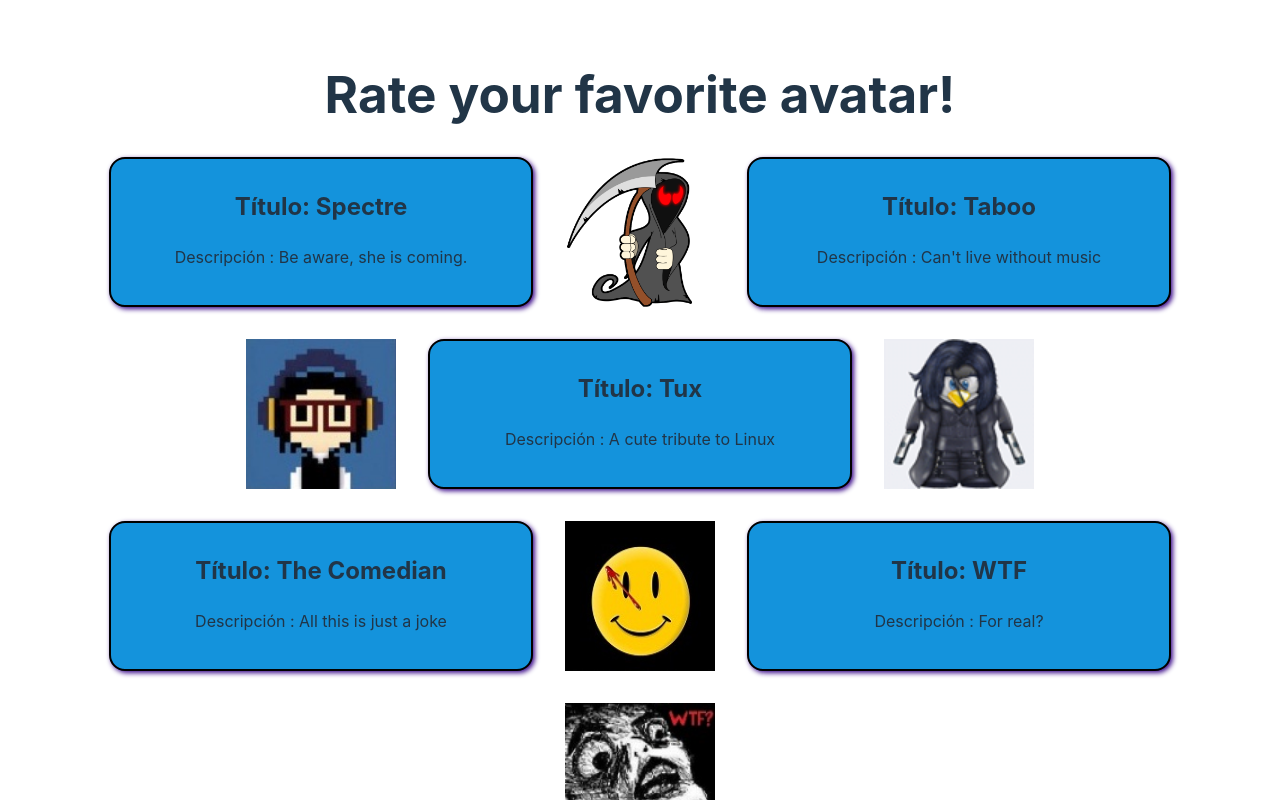
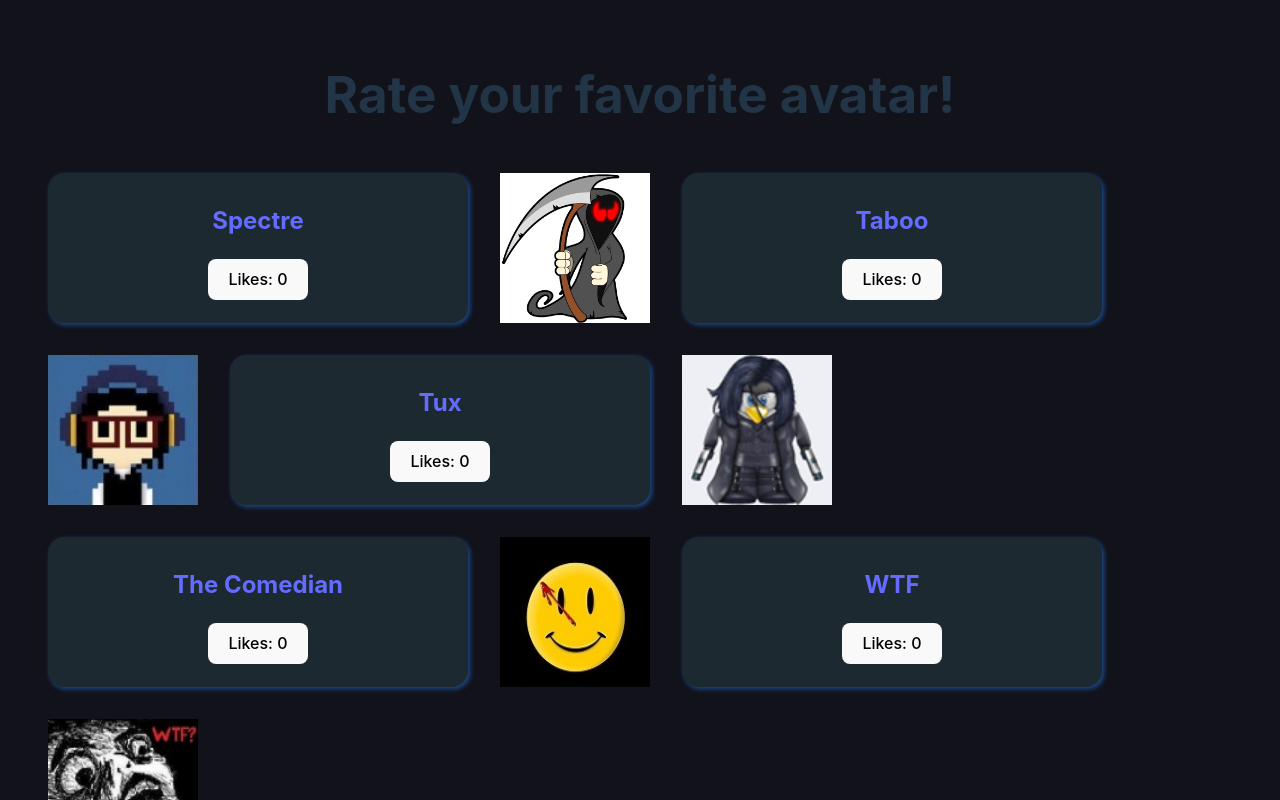
Before and after one commit to hesoler/vite-project, a React (Vite) app: page / in a window 1280 px wide. Shown: the top 800 px of the page. Built offline with nearby package versions, Linux system fonts and the light colour scheme.

Commit message:
adding routes and rate button

```diff
--- a/src/App.css
+++ b/src/App.css
@@ -45,7 +45,8 @@
   display: flex;
   gap: 2em;
   flex-wrap: wrap;
-  justify-content: center;
+  /* justify-content: center; */
+  padding: 1em;
 }
  .App h1 {
   text-align: center;
--- a/src/App.jsx
+++ b/src/App.jsx
@@ -1,6 +1,6 @@
-import { useState } from "react";
-import reactLogo from "./assets/react.svg";
-import viteLogo from "/vite.svg";
+// import { useState } from "react";
+// import reactLogo from "./assets/react.svg";
+// import viteLogo from "/vite.svg";
 import "./App.css";
 import Card from "./components/Card";
 import avatars from "./data/avatars";
@@ -9,11 +9,11 @@ import Showhide from "./components/Showhide";
 function App() {
   // const [count, setCount] = useState(0)
 
-  const avatarList = avatars.map((v) => {
+  const avatarList = avatars.map((avt) => {
     return (
       <>
-        <Card title={v.name} description={v.description} />
-        <img src={v.imageURL} width="150px" height="150px"></img>
+        <Card title={avt.name} description={avt.description} path={avt.path} />
+        <img src={avt.imageURL} width="150px" height="150px" />
       </>
     );
   });
@@ -44,8 +44,6 @@ function App() {
         <h1>Rate your favorite avatar!</h1>
 
         <div className="container">{avatarList}</div>
-
-        <Showhide />
       </div>
     </>
   );
--- a/src/components/Card.css
+++ b/src/components/Card.css
@@ -1,9 +1,9 @@
 .Card {
     width: 400px;
     border-radius: 1em;
-    box-shadow: 2px 2px 5px rgb(58, 9, 138);
-    background-color: rgb(20, 147, 220);
+    box-shadow: 2px 2px 5px rgb(27, 76, 141);
+    background-color: rgb(29, 41, 48);
     text-align: center;
     padding: 10px;
-    border: 2px solid rgb(0, 0, 0);
+    /* border: 2px solid rgb(0, 0, 0); */
 }
--- a/src/components/Card.jsx
+++ b/src/components/Card.jsx
@@ -1,13 +1,21 @@
-import React from 'react'
-import './Card.css'
+import React from "react";
+import "./Card.css";
+import { Link } from "react-router-dom";
+import { useState } from "react";
 
-function Card({ title = "Default", description = "Default" }) {
+function Card({ title = "Default", description = "Default", path }) {
+  const [count, setCount] = useState(0);
+
   return (
-    <div className='Card'>
-      <h2>T&iacute;tulo: {title}</h2>
-      <p>Descripci&oacute;n : {description}</p>
+    <div className="Card">
+      <Link to={path}>
+        <h2>{title}</h2>
+      </Link>
+      <button onClick={() => setCount((count) => count + 1)}>
+        Likes: {count}
+      </button>
     </div>
-  )
+  );
 }
 
-export default Card
+export default Card;
--- a/src/components/Showhide.jsx
+++ b/src/components/Showhide.jsx
@@ -2,7 +2,7 @@ import React, { useState } from "react";
 
 function Showhide() {
   const [show, setShow] = useState(true);
-  const handleClick = (event) => {
+  const handleClick = () => {
     setShow(!show);
   };
   return (
--- a/src/data/avatars.js
+++ b/src/data/avatars.js
@@ -2,27 +2,32 @@ const avatars = [
     {
         name: "Spectre",
         description: "Be aware, she is coming.",
-        imageURL: "src/assets/images/spectre.png"
+        imageURL: "src/assets/images/spectre.png",
+        path: 'spectre'
     },
     {
         name: "Taboo",
         description: "Can't live without music",
-        imageURL: "src/assets/images/taboo.jpg"
+        imageURL: "src/assets/images/taboo.jpg",
+        path: "taboo",
     },
     {
         name: "Tux",
         description: "A cute tribute to Linux",
-        imageURL: "src/assets/images/tux.png"
+        imageURL: "src/assets/images/tux.png",
+        path: 'tux'
     },
     {
         name: "The Comedian",
         description: "All this is just a joke",
-        imageURL: "src/assets/images/watchmen.jpg"
+        imageURL: "src/assets/images/watchmen.jpg",
+        path: 'thecomedian'
     },
     {
         name: "WTF",
         description: "For real?",
-        imageURL: "src/assets/images/WTF.jpg"
+        imageURL: "src/assets/images/WTF.jpg",
+        path: 'wtf'
     }
 ]
 
--- a/src/index.css
+++ b/src/index.css
@@ -20,7 +20,7 @@ a {
   text-decoration: inherit;
 }
 a:hover {
-  color: #535bf2;
+  color: #37a1e7;
 }
 
 body {
@@ -29,6 +29,7 @@ body {
   place-items: center;
   min-width: 320px;
   min-height: 100vh;
+  background-color:#12121b ;
 }
 
 h1 {
--- a/src/main.jsx
+++ b/src/main.jsx
@@ -4,6 +4,7 @@ import App from "./App.jsx";
 import "./index.css";
 import { createBrowserRouter, RouterProvider } from "react-router-dom";
 import avatars from "./data/avatars.js";
+import AvatarView from "./views/AvatarView.jsx";
 
 const routes = [
   {
@@ -15,7 +16,7 @@ const routes = [
 avatars.forEach((avatar) => {
   routes.push({
     path: avatar.name,
-    element: <div>{avatar.name}</div>,
+    element: <AvatarView avatar={avatar} />,
   });
 });
 
--- /dev/null
+++ b/src/views/AvatarView.css
@@ -0,0 +1,9 @@
+.avatarView {
+  margin: auto;
+  width: 90%;
+  text-align: center;
+}
+.avatarView img {
+  /* display: block; */
+  max-width: 400px;
+}
--- /dev/null
+++ b/src/views/AvatarView.jsx
@@ -0,0 +1,18 @@
+import React from "react";
+import "./AvatarView.css";
+import Showhide from "../components/Showhide";
+
+function AvatarView({ avatar }) {
+  return (
+    <>
+      <div className="avatarView">
+        <h1>{avatar.name}</h1>
+        <h2>{avatar.description}</h2>
+        <Showhide />
+        <img src={avatar.imageURL} alt={avatar.name + " image"} />
+      </div>
+    </>
+  );
+}
+
+export default AvatarView;
```
Also changed, not shown: src/views/AvatatView.jsx (deleted).
